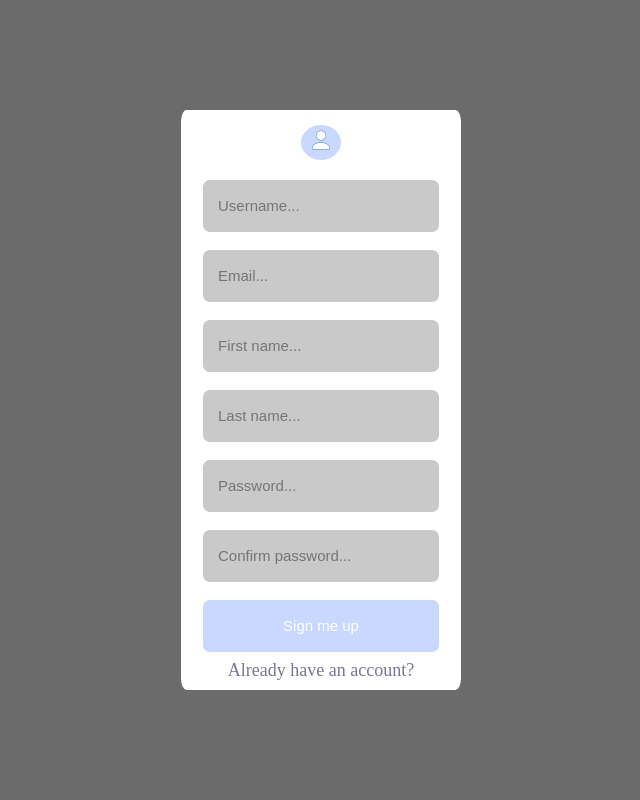
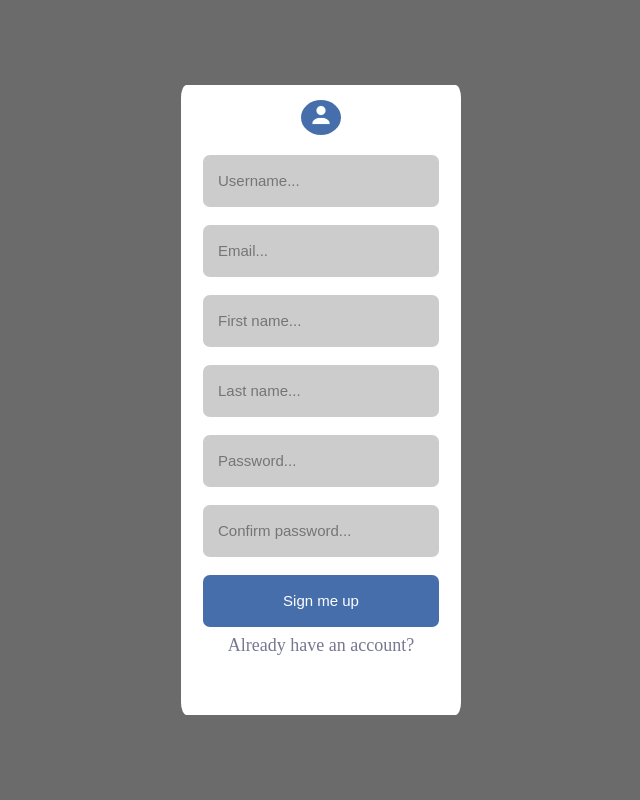
Before and after one commit to elenadeykun/game_muster, a Django app: page /registration in a window 1280 px wide. Shown: the whole page, without its empty margins (319-959 px from the left). Run offline with Django 3.2, Linux system fonts and the light colour scheme; style sheets or scripts are compiled from the project's sources.

Commit message:
Updated scss files with colors and mixins

```diff
--- a/game_catalog/api/static/js/forms.js
+++ b/game_catalog/api/static/js/forms.js
@@ -8,6 +8,10 @@ document.addEventListener("DOMContentLoaded", function(){
             showMessage(response.Status);
             document.querySelector(".username").innerText = "";
             changeMenuVisibility();
+
+            if(window.location.href.indexOf("must") > -1) {
+                window.location = "/";
+            }
         });
     });
 
@@ -53,5 +57,6 @@ function changeMenuVisibility(){
         document.querySelector("a[name=register-link]").classList.remove("hidden");
         document.querySelector("a[name=profile-link]").classList.add("hidden");
         document.querySelector("a[name=logout]").classList.add("hidden");
+        document.querySelector(".bookmarks").classList.add("hidden");
     }
 }
--- a/game_catalog/api/static/scss/_colors.scss
+++ b/game_catalog/api/static/scss/_colors.scss
@@ -1,16 +1,65 @@
+$color-light-blue: rgb(110, 154, 253);
+$color-middle-blue: rgb(70, 110, 171);
 $color-dark-blue: rgb(7, 71, 166);
-$color-middle-blue: rgb(70, 110, 171);
-$color-light-blue: rgba(110, 154, 253, 0.38);
-$color-transparent-blue: rgba(70, 110, 171, 0.10);
-$color-transparent-middle-blue: rgba(70, 110, 171, 0.20);
-$color-transparent-dark-blue: rgba(141, 176, 255, 0.17);
-$color-light-gray:  rgba(0, 0, 0, 0.21);
-$color-transparent-gray: rgba(0, 0, 0, 0.58);
-$color-dark-gray: rgba(0, 0, 0, 0.80);
+$color-darkest-blue: rgb(141, 176, 255);
+
+$color-transparent-lightest-blue: fade-out($color-dark-blue, 0.9);
+$color-transparent-light-blue : fade-out($color-dark-blue, 0.8);
+$color-transparent-blue: fade-out($color-middle-blue, 0.10);
+$color-transparent-middle-blue: fade-out($color-middle-blue, 0.20);
+
+$color-gray: rgb(119,119,147);
+$color-black: rgb(0,0,0);
+$color-white: rgb(255,255,255);
+
+$color-transparent-gray: fade-out($color-black, 0.42);
+$color-light-gray: fade-out($color-black, 0.80);
+$color-dark-gray: fade-out($color-black, 0.20);
+
+$color-light-green: rgb(32, 247, 98);
+$color-green: rgb(132,243,124);
+
+$color-transparent-light-green: fade-out($color-light-green, 0.84);
+$color-transparent-green: fade-out($color-green, 0.4);
+
+$color-light-orange: rgb(247, 211, 32);
 $color-red: rgb(255, 92, 92);
-$color-light-green: rgba(32, 247, 98, 0.16);
-$color-light-orange: rgba(247, 211, 32, 0.16);
-$color-green: rgb(132,243,124);
-$color-gray: rgb(119,119,147);
-$color-transparent-light-blue : rgba(7, 71, 166, 0.3);
-$color-white: rgb(255,255,255);
+
+$color-transparent-orange: fade-out($color-light-orange, 0.84);
+$color-transparent-red: fade-out($color-red, 0.4);
+
+
+$color-error: $color-transparent-red;
+$color-critics-rating: $color-transparent-orange;
+$color-users-rating: $color-transparent-light-green;
+$color-toast: $color-transparent-light-blue;
+$color-tweets: $color-transparent-lightest-blue;
+
+$color-link: $color-gray;
+$color-hover-link: $color-middle-blue;
+$color-bookmark: $color-transparent-light-blue;
+$color-hover-bookmark: $color-middle-blue;
+$color-selectbox-item: $color-transparent-middle-blue;
+
+$color-remust-link: $color-transparent-green;
+$color-must-link: $color-transparent-red;
+$color-game-must: $color-middle-blue;
+$color-game-body: $color-dark-gray;
+
+$color-menu-item: $color-transparent-lightest-blue;
+$color-menu-hover-item: $color-transparent-light-blue;
+$color-menu-item-text: $color-dark-gray;
+$color-menu-container: $color-white;
+
+$color-submit-button: $color-middle-blue;
+$color-hover-submit-button: $color-dark-blue;
+$color-form-icon: $color-middle-blue;
+$color-form-field: $color-light-gray;
+$color-modal-window: $color-white;
+$color-blackout: $color-transparent-gray;
+
+$color-message-box: $color-dark-blue;
+$color-main-link: $color-middle-blue;
+$color-font: $color-dark-blue;
+$color-header: $color-white;
+$color-header-background: $color-dark-blue;
--- a/game_catalog/api/static/scss/_mixins.scss
+++ b/game_catalog/api/static/scss/_mixins.scss
@@ -1,6 +1,32 @@
+@import 'colors';
+
 @mixin transform($rotate) {
   -webkit-transform: rotate($rotate);
      -moz-transform: rotate($rotate);
       -ms-transform: rotate($rotate);
           transform: rotate($rotate);
 }
+
+@mixin icon-style($image, $height: 20px, $width: 20px,
+                  $background-size: contain,  $display: block){
+       background-image: $image;
+       background-size: $background-size;
+       height: $height;
+       width: $width;
+       display: $display;
+}
+
+
+@mixin link-style($border-radius: 5%, $font-size: 15px, $margin-top: 20px,
+                  $border: 0, $background-color: $color-must-link){
+
+        border-radius: $border-radius;
+        font-size: $font-size;
+        margin-top: $margin-top;
+        border: $border;
+        background-color: $background-color;
+
+        &:hover {
+           transform: scale(1.1);
+        }
+}
--- a/game_catalog/api/static/scss/account.scss
+++ b/game_catalog/api/static/scss/account.scss
@@ -1,17 +1,18 @@
 @import 'colors';
+@import 'mixins';
 
 .profile {
     &__icon {
-      background-image: url('/static/media/user-icon.png');
-      background-size: contain;
-      height: 20px;
-      width: 20px;
-      display: block;
+      @include icon-style($image: url('/static/media/user-icon.png'));
   }
 }
 
 .error {
-    color: $color-red;
+    color: $color-error;
+    padding-top: 10px;
+    font-size: 15px;
+    width: 350px;
+    text-align: left;
 }
 
 .blackout {
@@ -20,26 +21,25 @@
 
 
 .login-form {
-    height: 35%;
+    height: 38%;
     width: 15%;
 }
 
 .registration-form {
-    height:60%;
+    height:75%;
     min-height: 550px;
-
 }
 
 
 .link {
     text-decoration: none;
-    color: $color-gray;
+    color: $color-link;
     padding-top: 10px;
     padding-bottom: 10px;
     display: block;
     font-size: 18px;
 
     &:hover{
-      color: $color-middle-blue;
+      color: $color-hover-link;
     }
 }
--- a/game_catalog/api/static/scss/modal.scss
+++ b/game_catalog/api/static/scss/modal.scss
@@ -3,7 +3,7 @@
 $font-style: Poppins, sans-serif;
 
 .blackout {
-      background: $color-transparent-gray;
+      background: $color-blackout;
       width: 100%;
       height: 100%;
       position: absolute;
@@ -27,7 +27,7 @@ $font-style: Poppins, sans-serif;
       bottom: 0;
       left: 0;
       margin: auto;
-      background: $color-white;
+      background: $color-modal-window;
       border-radius:2%;
       min-height: 300px;
       min-width: 250px;
@@ -45,11 +45,8 @@ $font-style: Poppins, sans-serif;
       }
 
       &__icon {
-          background-image: url('/static/media/close-icon.png');
-          background-size: contain;
-          height: 30px;
-          width: 30px;
-          display: block;
+          @include icon-style($image: url('/static/media/close-icon.png'), $width: 30px,
+                        $height: 30px);
       }
 }
 
@@ -91,11 +88,11 @@ $font-style: Poppins, sans-serif;
   }
 
   &__field {
-      background-color: $color-light-gray;
+      background-color: $color-form-field;
       border-radius: 6.85px;
       border-style: none;
       box-sizing: border-box;
-      color: $color-gray;
+      color: $color-dark-gray;
       font-family: $font-style;
       font-size: 12px;
       height: 51.5833px;
@@ -106,7 +103,7 @@ $font-style: Poppins, sans-serif;
   }
 
   &__icon {
-      background: $color-light-blue;
+      background: $color-form-icon;
       border-radius: 50%;
       padding: 10px;
       padding-top: 5px;
@@ -121,9 +118,9 @@ $font-style: Poppins, sans-serif;
 
 .submit-button {
     color: $color-white;
-    background-color: $color-light-blue;
+    background-color: $color-submit-button;
 
     &:hover {
-        background-color: $color-dark-blue;
+        background-color: $color-hover-submit-button;
     }
 }
```
Also changed, not shown: game_catalog/api/static/js/constructor.js (+3 -4 lines), game_catalog/api/static/js/home.js (+25 -2 lines), game_catalog/api/static/scss/components.scss (+48 -61 lines), game_catalog/api/static/scss/details.scss (+19 -8 lines), game_catalog/api/static/scss/filter_components.scss (added, +59 -0 lines), game_catalog/api/static/scss/style.scss (+32 -36 lines), game_catalog/api/static/js/must.js (line endings or trailing spaces).
